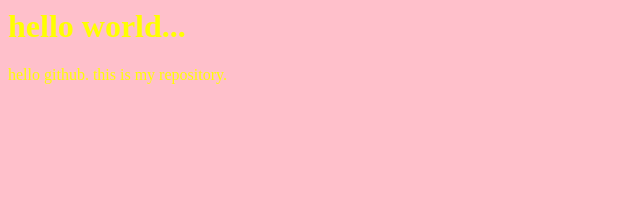
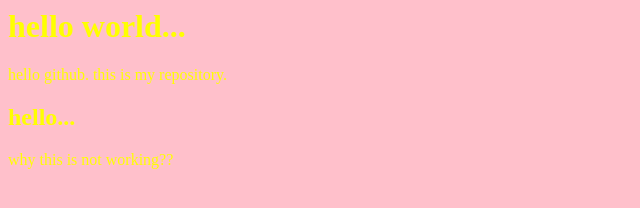
Before and after one commit to priyanka-singhh/portfolio, a plain HTML site: page index.html in a window 1280 px wide. Shown: the whole page, without its empty margins (0-640 px from the left). Drawn offline with Linux system fonts and the light colour scheme.

Commit message:
Update index.html

```diff
--- a/index.html
+++ b/index.html
@@ -4,7 +4,8 @@
     <h1>hello world...</h1>
     <p>hello github.
     this is my repository.</p>
-
+        <h2>hello...</h2>
+        <p> why this is not working??</p>
 </font>
 </body>
 </html>
```
